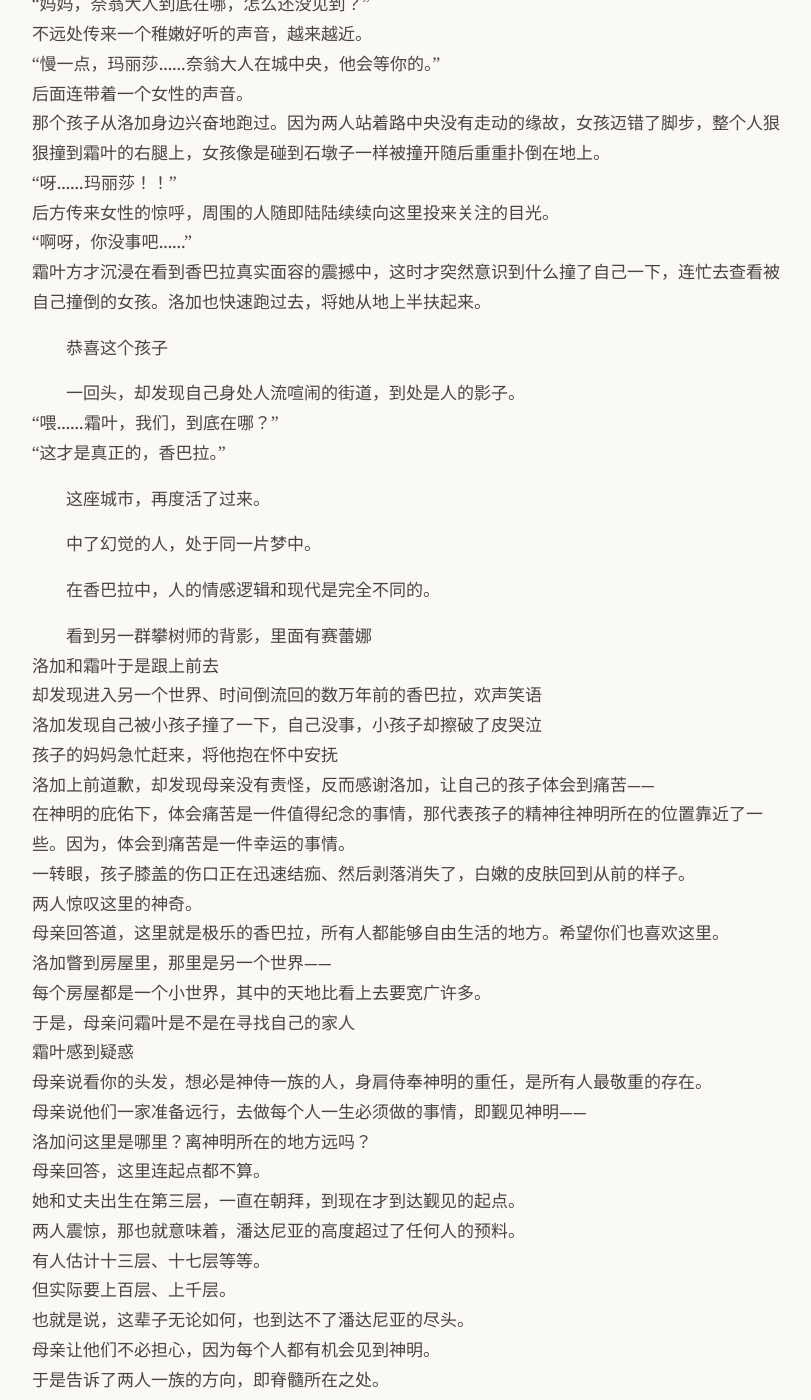
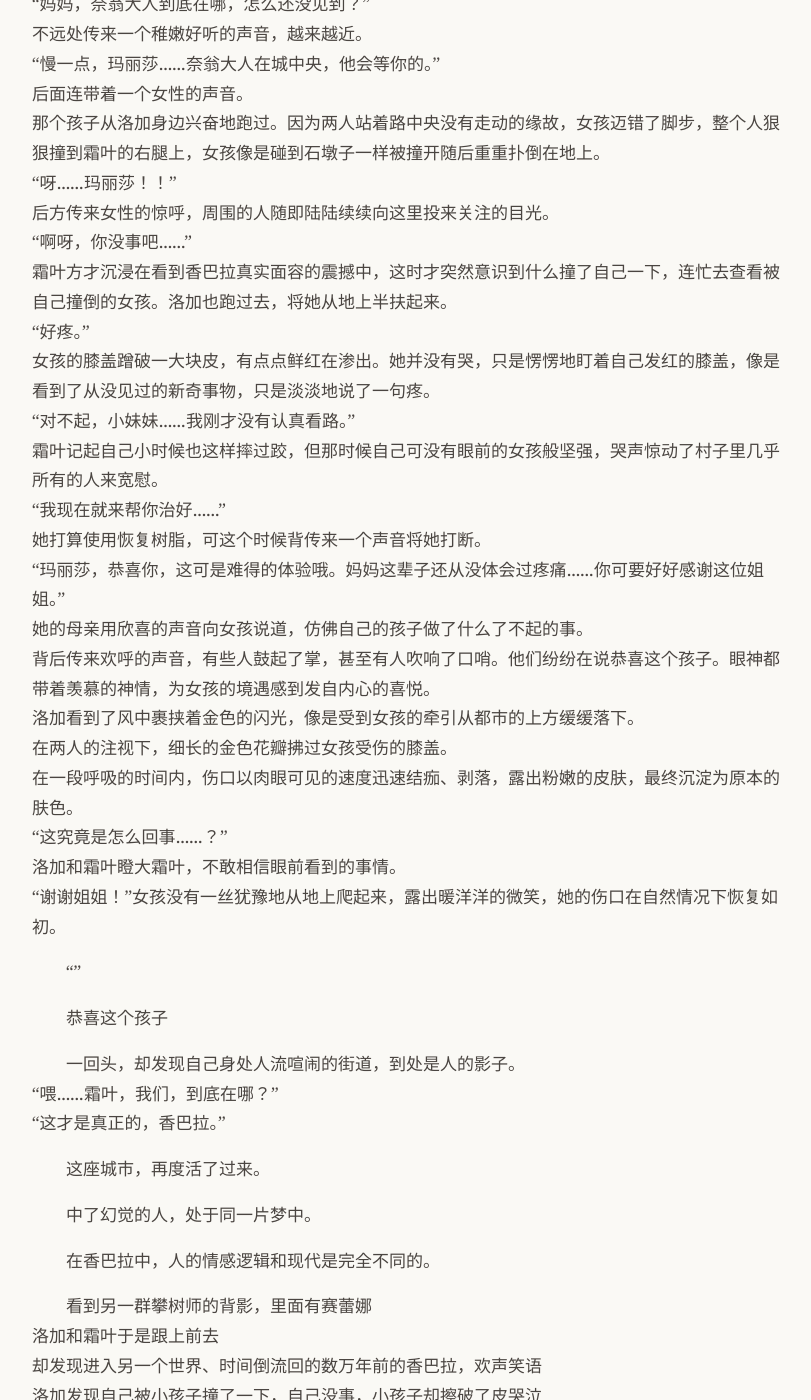
Before and after one commit to yihenc/yihenc.github.io, a Jekyll site: the page built from _posts/2026-03-03-驭者.md, in a window 1280 px wide and 1400 px high, scrolled down 5516 px. Shown: the whole window, without its empty margins (232-1043 px from the left). Built offline with Jekyll 4.4.1, drawn with Linux system fonts in a browser that asks for light colours; nearby versions of some CDN libraries; some of the changed text lies outside the part shown.

Commit message:
Update: 驭者

```diff
--- a/_posts/2026-03-03-驭者.md
+++ b/_posts/2026-03-03-驭者.md
@@ -82,7 +82,7 @@ date: 2026-03-03 00:00 +0000
 “只有我一个人活了下来啊！！”
 她朝着两人怒声大吼，包含不甘情感的声音在香巴拉的建筑群间回荡。
 两人都瞪大了眼睛，面对赛蕾娜的怒火却无法回应。
-“你们眼睁睁看着我们送死，同为人类，却对同胞被奈翁屠杀见死不救。你们虽是人类却没有正常的同理心。你们……是我的敌人，不要靠近我！”
+“你们眼睁睁看着我们送死，同为人类，却对同胞被奈翁屠杀见死不救。你们虽是人类却没有正常的同理心。你们……是我的敌人，不要靠近我。”
 赛蕾娜激动地朝洛加发起挥砍，却因为力量不足踉跄了一下差点摔倒。
 “喂……等等，赛蕾娜小姐……”
 洛加没有往后躲的意图，径直走了过去，他的手臂被剑刃浅浅划伤。他想去搀扶筋疲力尽的赛蕾娜，对方却如何也不肯让他接近，他不知做什么为好。
@@ -128,7 +128,29 @@ date: 2026-03-03 00:00 +0000
 “呀……玛丽莎！！”
 后方传来女性的惊呼，周围的人随即陆陆续续向这里投来关注的目光。
 “啊呀，你没事吧……”
-霜叶方才沉浸在看到香巴拉真实面容的震撼中，这时才突然意识到什么撞了自己一下，连忙去查看被自己撞倒的女孩。洛加也快速跑过去，将她从地上半扶起来。
+霜叶方才沉浸在看到香巴拉真实面容的震撼中，这时才突然意识到什么撞了自己一下，连忙去查看被自己撞倒的女孩。洛加也跑过去，将她从地上半扶起来。
+“好疼。”
+女孩的膝盖蹭破一大块皮，有点点鲜红在渗出。她并没有哭，只是愣愣地盯着自己发红的膝盖，像是看到了从没见过的新奇事物，只是淡淡地说了一句疼。
+“对不起，小妹妹……我刚才没有认真看路。”
+霜叶记起自己小时候也这样摔过跤，但那时候自己可没有眼前的女孩般坚强，哭声惊动了村子里几乎所有的人来宽慰。
+“我现在就来帮你治好……”
+她打算使用恢复树脂，可这个时候背传来一个声音将她打断。
+“玛丽莎，恭喜你，这可是难得的体验哦。妈妈这辈子还从没体会过疼痛……你可要好好感谢这位姐姐。”
+她的母亲用欣喜的声音向女孩说道，仿佛自己的孩子做了什么了不起的事。
+背后传来欢呼的声音，有些人鼓起了掌，甚至有人吹响了口哨。他们纷纷在说恭喜这个孩子。眼神都带着羡慕的神情，为女孩的境遇感到发自内心的喜悦。
+洛加看到了风中裹挟着金色的闪光，像是受到女孩的牵引从都市的上方缓缓落下。
+在两人的注视下，细长的金色花瓣拂过女孩受伤的膝盖。
+在一段呼吸的时间内，伤口以肉眼可见的速度迅速结痂、剥落，露出粉嫩的皮肤，最终沉淀为原本的肤色。
+“这究竟是怎么回事……？”
+洛加和霜叶瞪大霜叶，不敢相信眼前看到的事情。
+“谢谢姐姐！”女孩没有一丝犹豫地从地上爬起来，露出暖洋洋的微笑，她的伤口在自然情况下恢复如初。
+
+“”
+
+
+
+
+
 
 
 恭喜这个孩子
```
